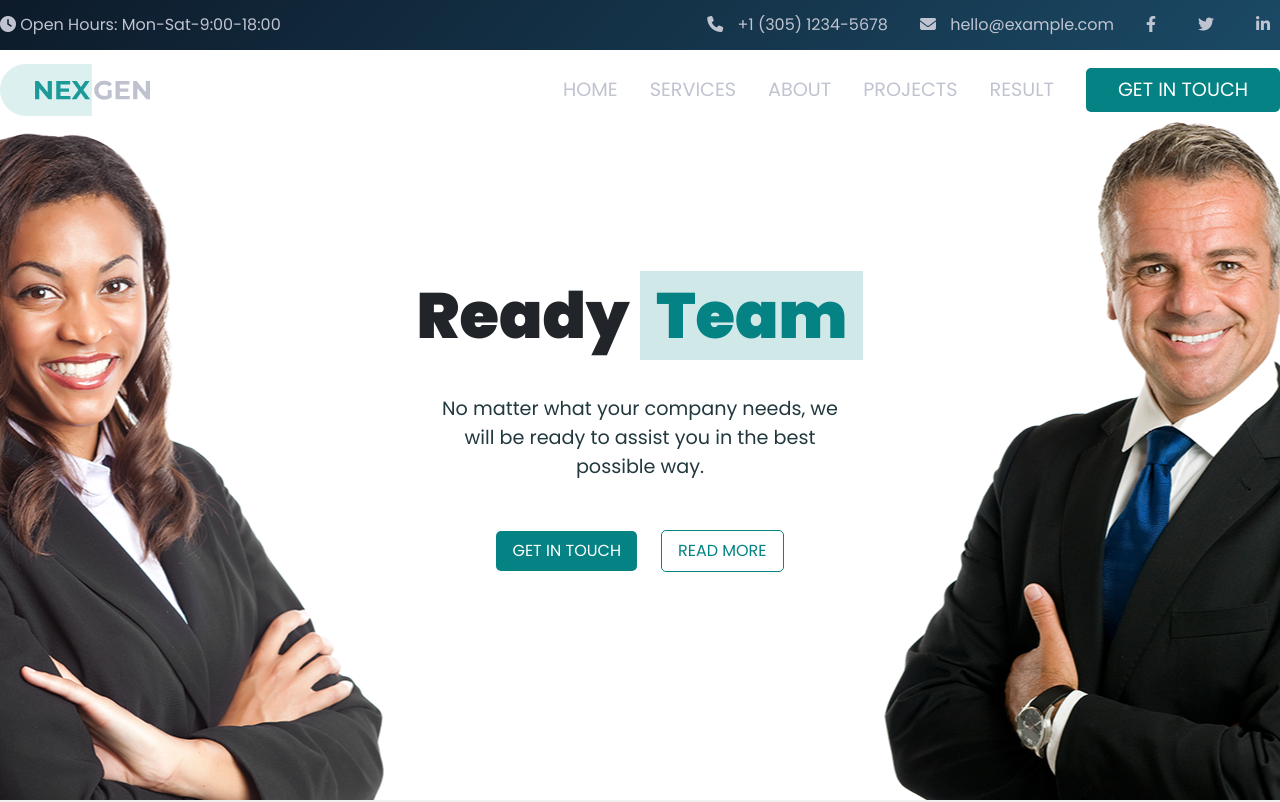
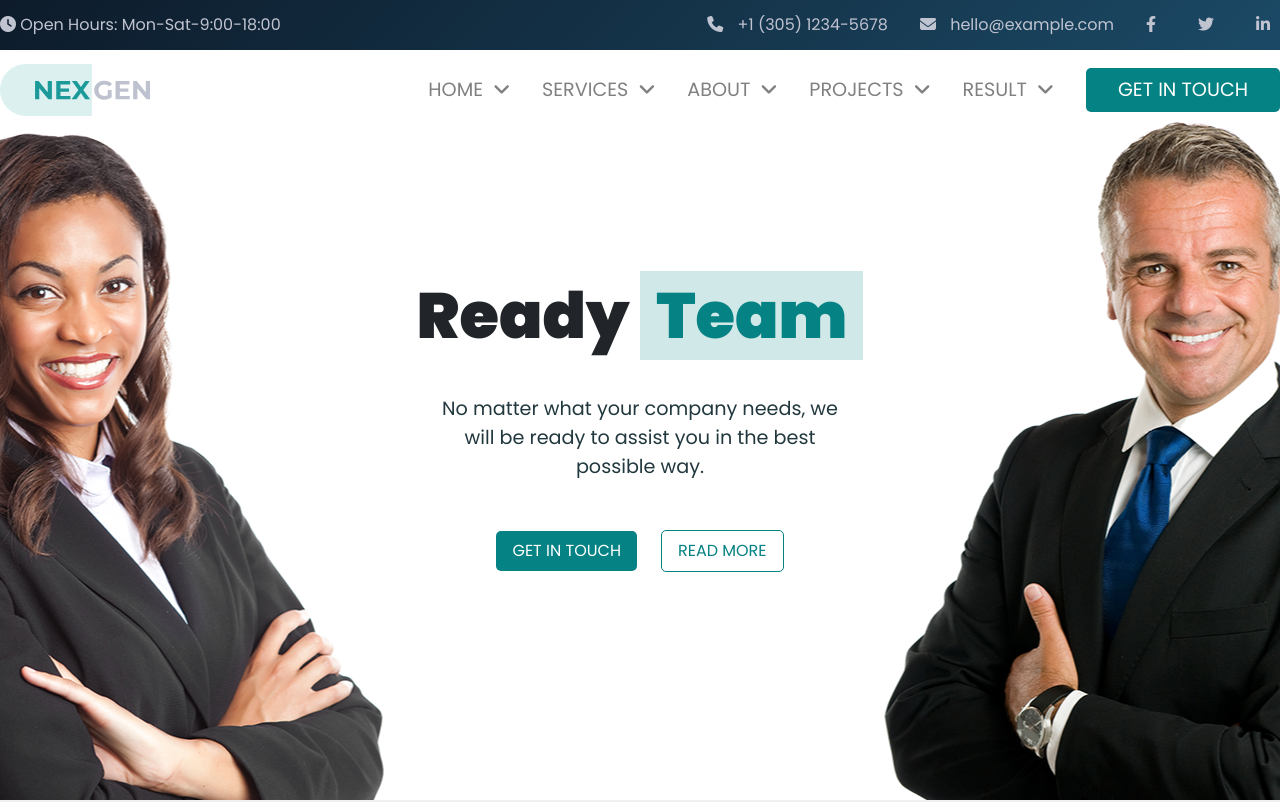
Before and after one commit to Mattia-Fasulo/proj-html-vuejs, a Vue app: page / in a window 1280 px wide. Shown: the top 802 px of the page. Built offline with nearby package versions, Linux system fonts and the light colour scheme.

Commit message:
add ccs navbar

```diff
--- a/src/components/ComponentsGeneral/ListHorizontal.vue
+++ b/src/components/ComponentsGeneral/ListHorizontal.vue
@@ -5,7 +5,9 @@
             <li v-for="(link, index) in list" :key="index">
                 <img v-if="link.img" :src="link.img" :alt="'logo' + index">
                 <p v-if="link.num">{{ link.num }}</p>
-                <a v-if="link.text" :href="link.url" :class="{ 'active': link.current }">{{ link.text }}</a>
+                <a v-if="link.text" :href="link.url" :class="{ 'active': link.current }">{{ link.text }} <span
+                        v-if="link.icon" :class="link.icon"></span> </a>
+
             </li>
 
         </ul>
--- a/src/components/ComponentsHeader/BotHeaderComponent.vue
+++ b/src/components/ComponentsHeader/BotHeaderComponent.vue
@@ -35,23 +35,28 @@ export default {
             menuLink: [
                 {
                     text: 'Home',
-                    url: '#'
+                    url: '#',
+                    icon: 'fa-solid fa-angle-down'
                 },
                 {
                     text: 'Services',
-                    url: '#'
+                    url: '#',
+                    icon: 'fa-solid fa-angle-down'
                 },
                 {
                     text: 'About',
-                    url: '#'
+                    url: '#',
+                    icon: 'fa-solid fa-angle-down'
                 },
                 {
                     text: 'Projects',
-                    url: '#'
+                    url: '#',
+                    icon: 'fa-solid fa-angle-down'
                 },
                 {
                     text: 'Result',
-                    url: '#'
+                    url: '#',
+                    icon: 'fa-solid fa-angle-down'
                 }
             ]
         }
@@ -118,16 +123,26 @@ export default {
         padding-left: 2rem;
 
         a {
-            color: $txt-grey;
+            color: gray;
             text-decoration: none;
             text-transform: uppercase;
             font-size: $txt-md;
             // font-weight: 500;
         }
 
+        span {
+            margin-left: 5px;
+            color: gray;
+        }
+
         a:hover {
             color: black;
+
+            span {
+                color: black;
+            }
         }
+
     }
 
     button {
@@ -141,5 +156,24 @@ export default {
     position: fixed;
     top: 0;
     width: 100%;
+
+    li {
+        a {
+            color: $txt-grey;
+
+            span {
+                color: $txt-grey;
+            }
+
+            &:hover {
+                color: $txt-green;
+
+                span {
+                    color: $txt-green;
+                }
+
+            }
+        }
+    }
 }
 </style>
```
